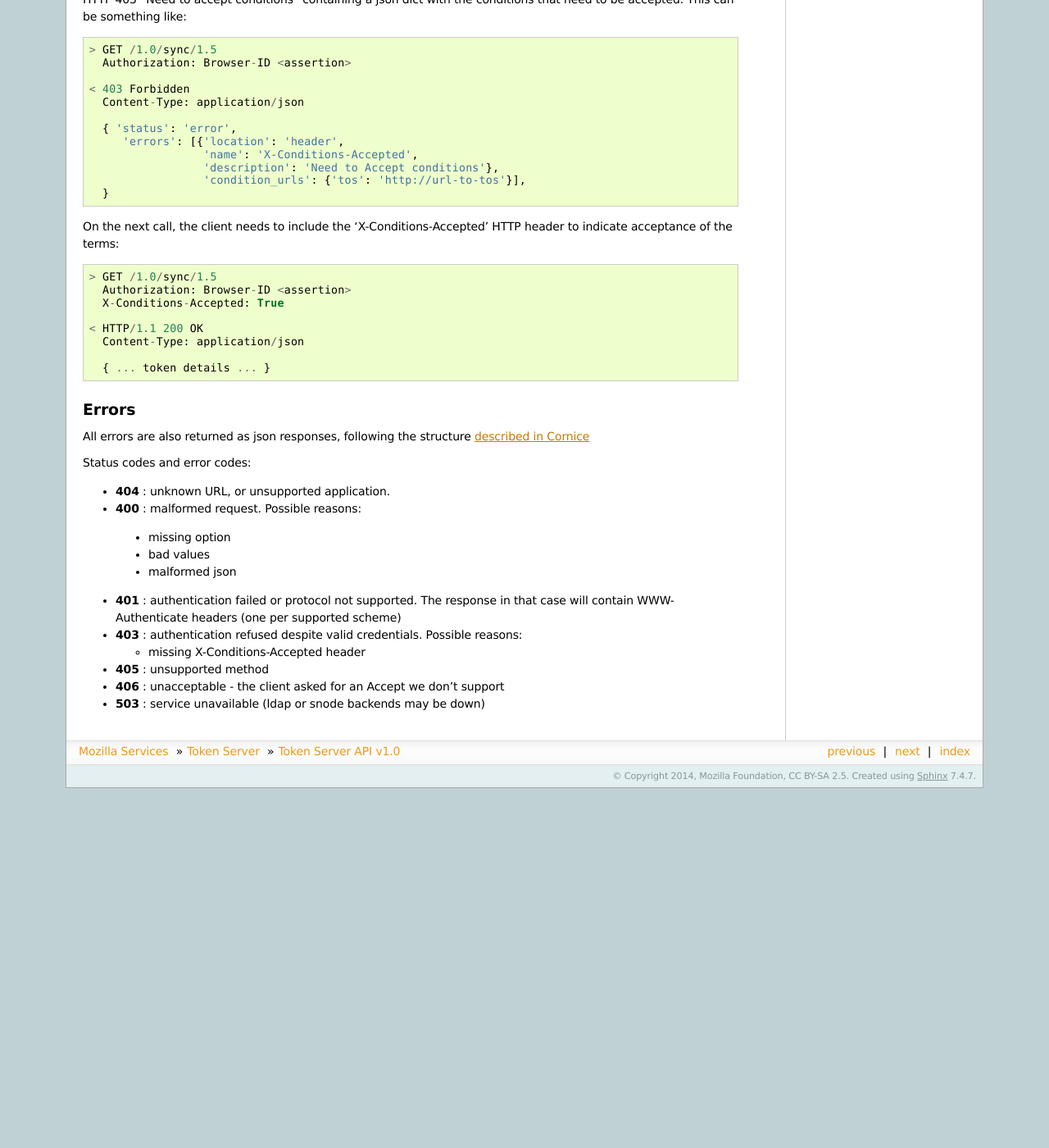
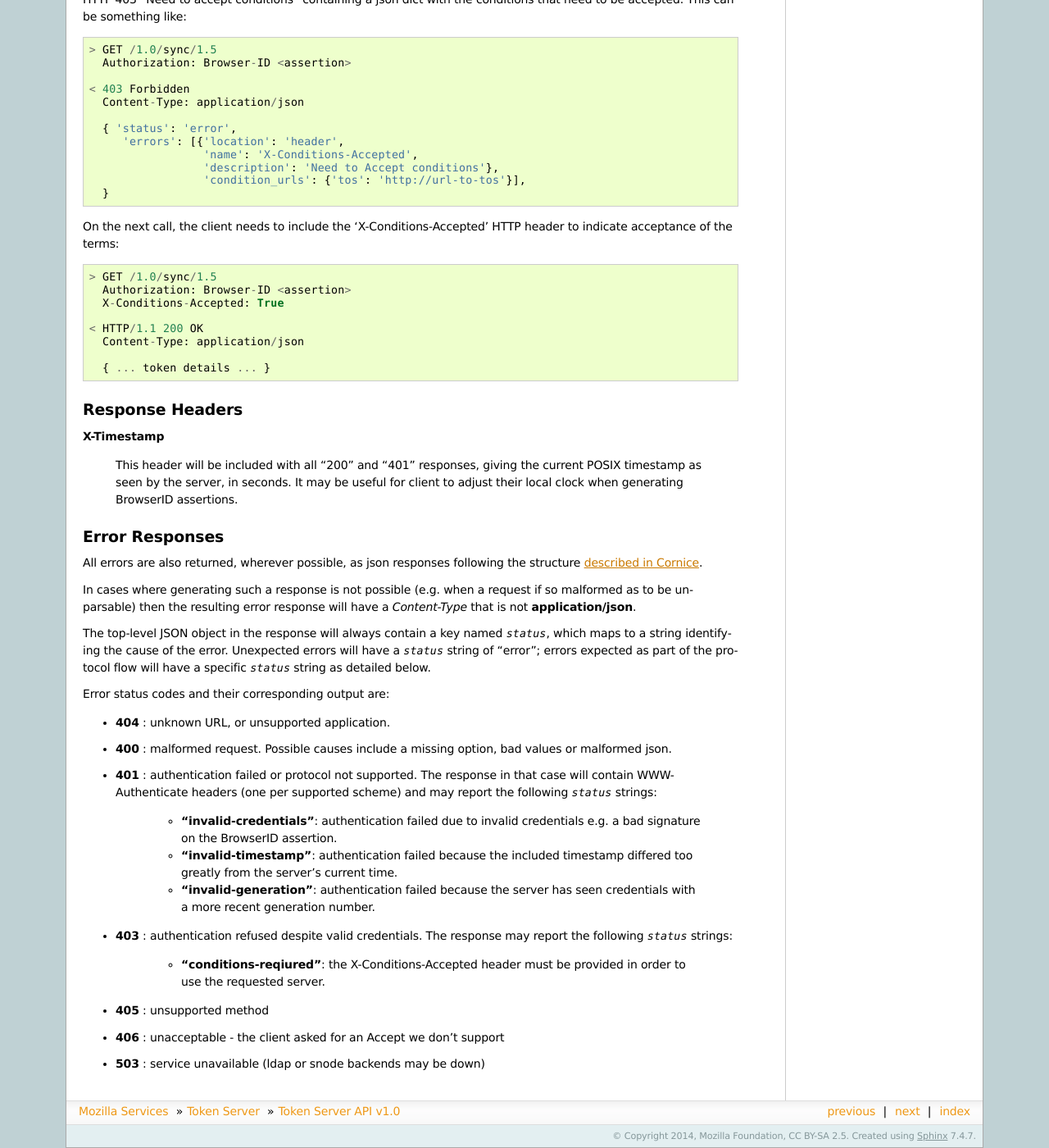
Before and after one commit to mozilla-services/docs, a Sphinx documentation site: the page built from source/token/apis.rst, in a window 1280 px wide and 1400 px high, scrolled down 972 px. Shown: the whole window at 82% size. Built offline with Sphinx 7.4.7, drawn with Linux system fonts in a browser that asks for light colours; the version number could not be read and is left out; before the commit the page ends 1933 px from its top, so only the background shows below that; some of the changed text lies outside the part shown.

Commit message:
Bug 958462 - make tokenserver support BrowserID generation numbers; r=telliott

```diff
--- a/source/token/apis.rst
+++ b/source/token/apis.rst
@@ -88,29 +88,55 @@ header to indicate acceptance of the terms::
       { ... token details ... }
 
 
-Errors
-======
+Response Headers
+================
 
-All errors are also returned as json responses, following the
+**X-Timestamp**
+
+    This header will be included with all "200" and "401" responses, giving
+    the current POSIX timestamp as seen by the server, in seconds.  It may
+    be useful for client to adjust their local clock when generating BrowserID
+    assertions.
+
+
+Error Responses
+===============
+
+All errors are also returned, wherever possible, as json responses following the
 structure `described in Cornice
-<http://cornice.readthedocs.org/en/latest/validation.html#dealing-with-errors>`_
+<http://cornice.readthedocs.org/en/latest/validation.html#dealing-with-errors>`_.
 
-Status codes and error codes:
+In cases where generating such a response is not possible (e.g. when a request
+if so malformed as to be unparsable) then the resulting error response will
+have a *Content-Type* that is not **application/json**.
+
+The top-level JSON object in the response will always contain a key named
+`status`, which maps to a string identifying the cause of the error.  Unexpected
+errors will have a `status` string of "error"; errors expected as part of
+the protocol flow will have a specific `status` string as detailed below.
+
+Error status codes and their corresponding output are:
 
 - **404** : unknown URL, or unsupported application.
-- **400** : malformed request. Possible reasons:
-
- - missing option
- - bad values
- - malformed json
-
+- **400** : malformed request. Possible causes include a missing
+  option, bad values or malformed json.
 - **401** : authentication failed or protocol not supported.
   The response in that case will contain WWW-Authenticate headers
-  (one per supported scheme)
-- **403** : authentication refused despite valid credentials.  Possible
-  reasons:
+  (one per supported scheme) and may report the following `status`
+  strings:
 
-  - missing X-Conditions-Accepted header
+    - **"invalid-credentials"**: authentication failed due to invalid
+      credentials e.g. a bad signature on the BrowserID assertion.
+    - **"invalid-timestamp"**: authentication failed because the included
+      timestamp differed too greatly from the server's current time.
+    - **"invalid-generation"**:  authentication failed because the server
+      has seen credentials with a more recent generation number.
+
+- **403** : authentication refused despite valid credentials.  The response
+  may report the following `status` strings:
+
+    - **"conditions-reqiured"**: the X-Conditions-Accepted header must
+      be provided in order to use the requested server.
 
 - **405** : unsupported method
 - **406** : unacceptable - the client asked for an Accept we don't support
```
Also changed, not shown: source/glossary.rst (+7 -0 lines), source/token/user-flow.rst (+24 -11 lines).
